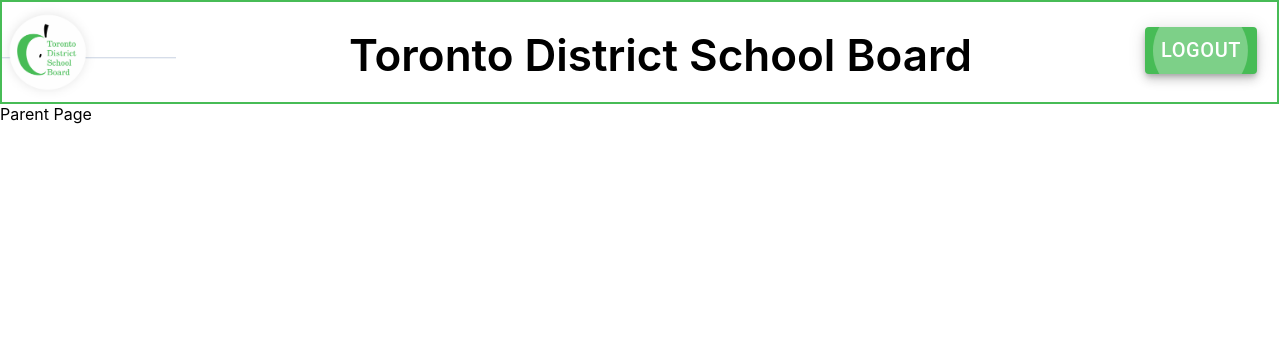
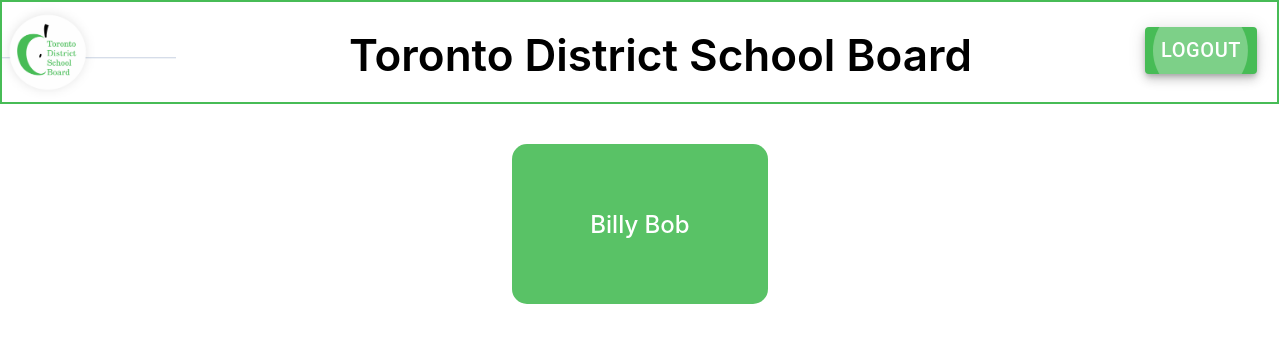
Before and after one commit to jpaglia/eecs4312-project, a React (Create React App) app in the folder code/frontend/: page / in a window 1280 px wide. Both pictures are taken after a click on the button "SIGN IN". Shown: the top 342 px of the page. Built offline with nearby package versions, Linux system fonts and the light colour scheme.

Commit message:
Adding in Child Tiles

```diff
--- a/code/frontend/src/views/ParentMain/ParentHome/ParentHome.js
+++ b/code/frontend/src/views/ParentMain/ParentHome/ParentHome.js
@@ -1,13 +1,49 @@
 import React, { Component } from 'react';
+import Proptypes from 'prop-types';
+import { v4 as uuidv4 } from 'uuid'
+import './ParentHome.scss';
+class ParentHome extends Component {
 
-class ParentHome extends Component {
+  constructor() {
+    super();
+    this.state = {
+    }
+  }
+
+  createClickableChildBox(childInfo) {
+    if (childInfo.lateNotification) {
+      return (
+        <div className="tileShapeWarning" key={uuidv4()}>
+          {childInfo.name}
+        </div>
+      )
+    }
+    return (
+      <div className="tileShape" key={uuidv4()}>
+        {childInfo.name}
+      </div>
+    )
+  }
+
   render() {
+    const rowButtons = this.props.childList.map((childData) =>
+      this.createClickableChildBox(childData));
+    const tileRow = (
+      <div className="tileRow">
+        {rowButtons}
+      </div>
+    );
 
     return (
       <div>
-       Parent Page
+        {tileRow}
       </div>
     );
   }
 }
+
+ParentHome.propTypes = {
+  childList: Proptypes.array.isRequired,
+}
+
 export default ParentHome;
--- /dev/null
+++ b/code/frontend/src/views/ParentMain/ParentHome/ParentHome.scss
@@ -0,0 +1,41 @@
+.tileRow {
+  // Using Flex to centre divs without using screen size
+  display: flex;
+  flex-direction: row;
+  justify-content: space-evenly;
+  width: 100vw;
+  height: 20vh;
+  padding-bottom: 3vh;
+  padding-top: 40px;
+  .tileShape {
+    display: flex;
+    flex-direction: column;
+    justify-content: space-evenly;
+    text-align: center;
+    color: white;
+    font-weight: 500;
+    font-size: 24px;
+    border-radius: 15px;
+    background-color: rgba(71,188,86, 0.9);
+    width: 20vw;
+  }
+  .tileShapeWarning {
+    display: flex;
+    flex-direction: column;
+    justify-content: space-evenly;
+    text-align: center;
+    color: white;
+    font-weight: 500;
+    font-size: 24px;
+    border-radius: 15px;
+    background-color: rgba(196, 22, 22, 0.9);
+    width: 20vw;
+  }
+  .tileShape:hover {
+    background-color: rgb(50, 128, 61);
+  }
+
+  .tileShapeWarning:hover {
+    background-color: rgba(148, 3, 3, 0.9);
+  }
+}
--- a/code/frontend/src/views/ParentMain/ParentMain.js
+++ b/code/frontend/src/views/ParentMain/ParentMain.js
@@ -1,11 +1,21 @@
 import React, { Component } from 'react';
 import Proptypes from 'prop-types';
 import TopBar from '../../components/TopBar';
+import ParentHome from './ParentHome';
 class ParentMain extends Component {
+
+  componentDidMount() {
+    // Create API call to fetch names of all children data (name, school, and if was absent today)
+  }
+
   constructor(props) {
     super(props);
     this.state = {
       'currentPage': 'ParentHome',
+      'childList': [{
+        'lateNotification': false,
+        'name': 'Billy Bob'
+      }]
     }
   }
 
@@ -16,11 +26,15 @@ class ParentMain extends Component {
   }
 
   render() {
+    const parentHome = this.state.currentPage === 'ParentHome' ?
+    <ParentHome
+      childList={this.state.childList}
+    /> : null;
 
     return (
       <div>
         <TopBar showLogout={true} onChange={this.props.onChange.bind(this)}/>
-       Parent Page
+          {parentHome}
       </div>
     );
   }
```
